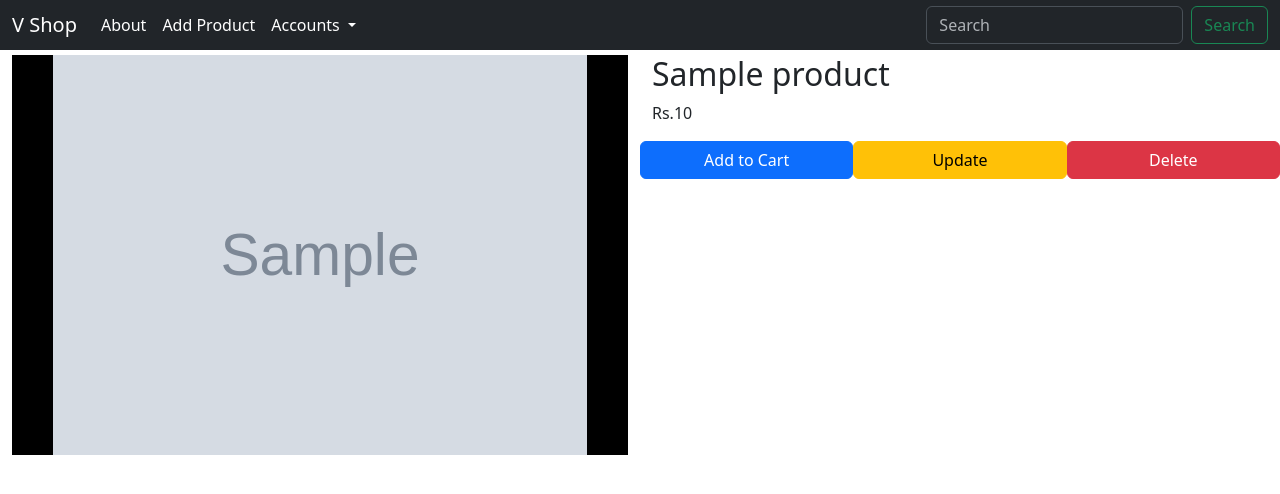
After one commit to ananthakrishnanpta/b423-shop, a Django app: page /product/1 in a window 1280 px wide. The commit adds this page. Shown: the top 494 px of the page. Run offline with Django 5.2, Linux system fonts and the light colour scheme; tables that the repository leaves empty hold one stand-in row (values such as "Sample post"); grey boxes marked "Sample" are stand-in pictures.

Commit message:
added CRUD operations for product entity

```diff
--- a/vshop/mainapp/templates/base.html
+++ b/vshop/mainapp/templates/base.html
@@ -11,7 +11,7 @@
     <link rel="stylesheet" href="{% static 'css/style.css' %}">
   </head>
   <body>
-    <header>
+    <header class="position-fixed top-0 w-100">
         {% include 'includes/navBar.html' %}
     </header>
     <main>
--- a/vshop/mainapp/templates/includes/navBar.html
+++ b/vshop/mainapp/templates/includes/navBar.html
@@ -9,6 +9,9 @@
 
         <li class="nav-item">
           <a class="nav-link active" href="{% url 'aboutpage' %}">About</a>
+        </li>
+        <li class="nav-item">
+          <a class="nav-link active" href="{% url 'addproduct' %}">Add Product</a>
         </li>
         <li class="nav-item dropdown">
           <a class="nav-link dropdown-toggle active" href="#" role="button" data-bs-toggle="dropdown" aria-expanded="false">
--- /dev/null
+++ b/vshop/mainapp/templates/prod_details.html
@@ -0,0 +1,36 @@
+{% extends 'base.html' %}
+
+
+{% block title %}
+{{product.title}}
+{% endblock %}
+
+{% block content %}
+<div class="container-fluid" id="product-details">
+    <div class="row">
+        <div class="col">
+            <img src="{{product.image.url}}" class="w-100" alt="">
+        </div>
+        <div class="col">
+            <h2>
+                {{product.title.capitalize}}
+            </h2>
+            <p>
+                Rs.{{product.price}}
+            </p>
+
+
+            <div class="row">
+                <a href="" class="col-sm-4 btn btn-primary">Add to Cart</a>
+                <a href="{% url 'updateproduct' product.pk %}" class="col-sm-4 btn btn-warning">Update</a>
+                <a href="{% url 'deleteproduct' product.pk %}" class="col-sm-4 btn btn-danger">Delete</a>
+            </div>
+
+        </div>
+
+    </div>
+
+</div>
+
+
+{% endblock %}
--- a/vshop/mainapp/urls.py
+++ b/vshop/mainapp/urls.py
@@ -2,8 +2,11 @@ from django.urls import path
 from . import views
 
 urlpatterns = [
-    path('', views.homeView , name = 'homepage'),
+    path('', views.HomeView.as_view() , name = 'homepage'),
     path('about', views.aboutView, name = 'aboutpage'),
-    path('contact', views.contactView, name = 'contactpage')
-
+    path('contact', views.contactView, name = 'contactpage'),
+    path('products/add', views.AddProduct.as_view(), name = 'addproduct'),
+    path('product/<int:pk>', views.ProductDetails.as_view(), name= 'prod_details'),
+    path('product/update/<int:pk>', views.UpdateProduct.as_view(), name = 'updateproduct'),
+    path('product/delete/<int:pk>', views.DeleteProduct.as_view(), name = 'deleteproduct')
 ]
--- a/vshop/mainapp/views.py
+++ b/vshop/mainapp/views.py
@@ -1,14 +1,22 @@
 from django.shortcuts import render
+
+from django.views.generic import CreateView, ListView, DetailView, UpdateView, DeleteView
+
 
 from .models import Product
 # Create your views here.
 
-def homeView(request):
-    template = 'home.html'
-    context = {
-        'products' : Product.objects.all()
-    }
-    return render(request, template, context)
+# def homeView(request):
+#     template = 'home.html'
+#     context = {
+#         'products' : Product.objects.all()
+#     }
+#     return render(request, template, context)
+
+class HomeView(ListView):
+    model = Product
+    template_name = 'home.html'
+    context_object_name = 'products'
 
 def aboutView(request):
     template = 'about.html'
@@ -21,3 +29,27 @@ def contactView(request):
     context = {
     }
     return render(request, template, context)
+
+
+
+class AddProduct(CreateView):
+    model = Product
+    template_name = 'add_product.html'
+    fields = '__all__'
+    success_url = '/'
+
+class ProductDetails(DetailView):
+    model = Product
+    template_name = 'prod_details.html'
+    context_object_name = 'product'
+
+class UpdateProduct(UpdateView):
+    model = Product
+    template_name = 'update_product.html'
+    fields = '__all__'
+    success_url = '/'
+
+class DeleteProduct(DeleteView):
+    model = Product
+    template_name = 'delete_product.html'
+    success_url = '/'
--- a/vshop/static/css/style.css
+++ b/vshop/static/css/style.css
@@ -3,6 +3,16 @@
     margin: 0;
     box-sizing: border-box;
 }
+
+body {
+    header {
+        height: 50px;
+        nav {
+            height: 100%;
+        }
+    }
+    main {
+        margin-top: 55px;
 
         section.container {
             margin-top: 10px;
@@ -16,9 +26,11 @@ section.container {
                 height: 350px;
                 display: flex;
                 flex-direction: column;
+
                 div.card-img {
                     width: 100%;
                     height: 60%;
+
                     img {
                         width: 100%;
                         height: 100%;
@@ -26,19 +38,26 @@ section.container {
                         object-position: 0px 0px;
                     }
                 }
+
                 div.card-body {
                     height: 40%;
                     display: flex;
                     flex-direction: column;
                     justify-content: space-between;
+
                     .card-title {
                         height: 40px;
                         font-weight: 600;
                     }
+                    a {
+                        text-decoration: none;
+                    }
+
                     .card-text {
                         height: 15px;
                         font-size: smaller;
                     }
+
                     a {
                         padding: 2px 4px;
                         width: 70%;
@@ -55,7 +74,30 @@ section.container {
             overflow: hidden;
             transition-duration: 1s;
         }
+
         .card:hover {
             box-shadow: 1px 1px 1px rgb(0, 204, 255);
             transition-duration: 500ms;
         }
+
+
+
+        /* Product_details */
+        div#product-details {
+            .row {
+                .col {
+                    height: 400px;
+                    img {
+                        height: 100%;
+                        object-fit: contain;
+                        background-color: black;
+
+                    }
+                }
+            }
+        }
+
+
+
+    }
+}
```
Also changed, not shown: vshop/mainapp/templates/add_product.html (added, +24 -0 lines), vshop/mainapp/templates/delete_product.html (added, +19 -0 lines), vshop/mainapp/templates/home.html (+1 -15 lines), vshop/mainapp/templates/includes/productCard.html (added, +16 -0 lines), vshop/mainapp/templates/update_product.html (added, +24 -0 lines), vshop/media/products/timothy-dykes-LhqLdDPcSV8-unsplash.jpg (added), vshop/media/products/timothy-dykes-LhqLdDPcSV8-unsplash_xwYs5cp.jpg (added). Lines whose indentation alone changed are shown as unchanged.
